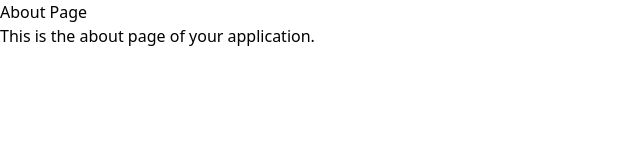
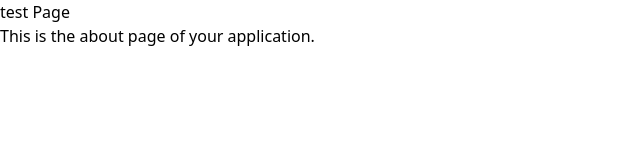
Before and after one commit to Timothy-itayi/next-prisma, a Next.js app in the folder blog/: page /about in a window 1280 px wide. Shown: the top 160 px of the page, without its empty margins (0-640 px from the left). Built offline with nearby package versions, Linux system fonts and the light colour scheme.

Commit message:
update settings.json

```diff
--- a/blog/pages/about.tsx
+++ b/blog/pages/about.tsx
@@ -3,7 +3,7 @@ import { NextPage } from 'next';
 const AboutPage: NextPage = () => {
   return (
     <div>
-      <h1>About Page</h1>
+      <h1>test Page</h1>
       <p>This is the about page of your application.</p>
     </div>
   );
--- a/blog/pages/index.tsx
+++ b/blog/pages/index.tsx
@@ -9,12 +9,14 @@ const SignInPage: NextPage = () => {
 
   const handleLogin = async () => {
     try {
+      console.log('handleLogin function called'); // Add this line
       await loginWithRedirect();
       router.push('/logged-In/landingPage');
     } catch (error) {
       console.error('An error occurred during login:', error);
     }
   };
+
 
   return (
     <div className="flex flex-col items-center justify-center h-screen bg-blue-200 font-mono">
```
Also changed, not shown: blog/pages/(logged-In)/Login.tsx (renamed from blog/pages/(logged-In)/LoginPage.tsx).
